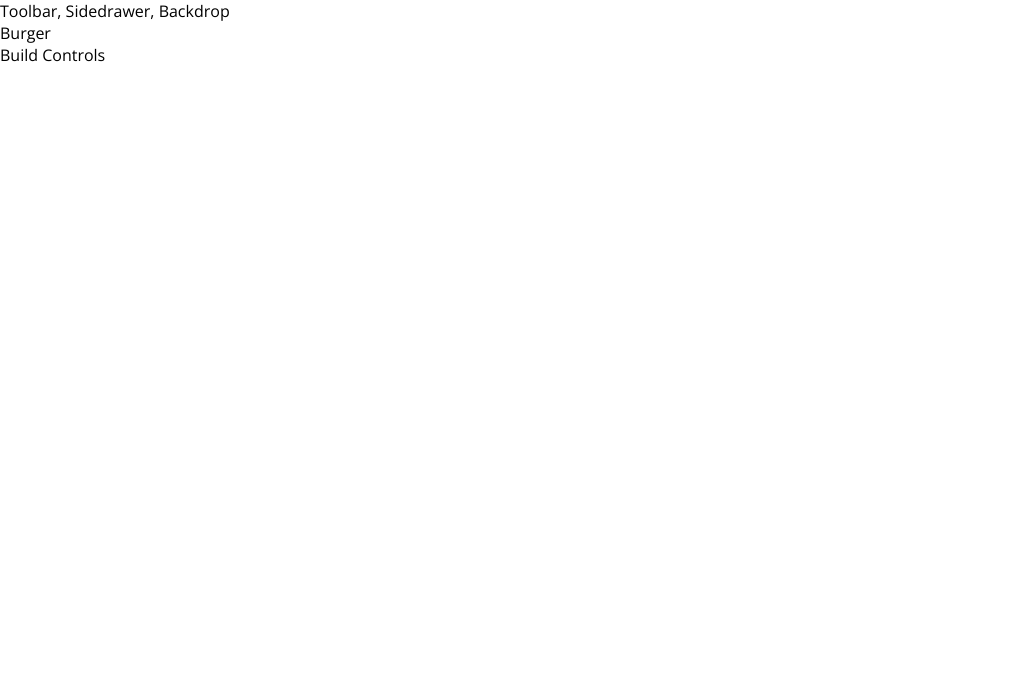
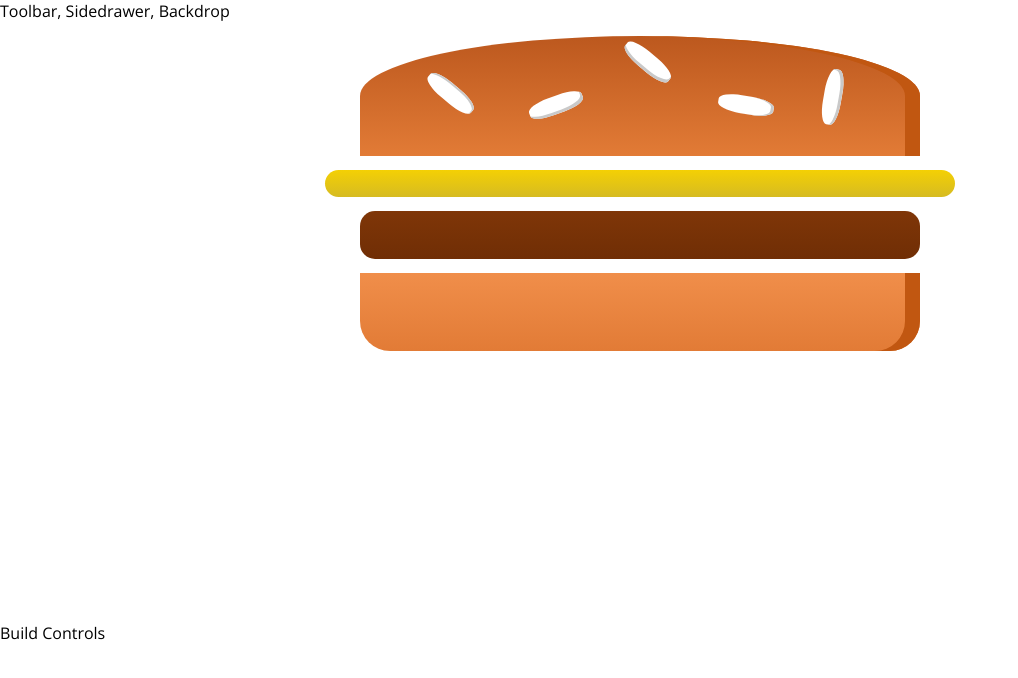
Before and after one commit to ClareBee/burger-app, a React app: page / in a window 1280 px wide. Shown: the top 678 px of the page, without its empty margins (0-1018 px from the left). Built offline with nearby package versions, Linux system fonts and the light colour scheme.

Commit message:
Adds burger to burger builder

```diff
--- a/src/components/Burger/BurgerIngredient/BurgerIngredient.js
+++ b/src/components/Burger/BurgerIngredient/BurgerIngredient.js
@@ -37,7 +37,7 @@
 };
 
 BurgerIngredient.propTypes = {
-  type: PropTypes.string.isRequired;
+  type: PropTypes.string.isRequired
 };
 
 export default BurgerIngredient;
--- a/src/containers/BurgerBuilder/BurgerBuilder.js
+++ b/src/containers/BurgerBuilder/BurgerBuilder.js
@@ -1,12 +1,12 @@
 import React from 'react';
 
 import Aux from '../../hoc/Aux';
-
+import Burger from '../../components/Burger/Burger';
 class BurgerBuilder extends React.Component {
   render (){
     return (
       <Aux>
-        <div>Burger</div>
+        <Burger />
         <div>Build Controls</div>
       </Aux>
     );
```
